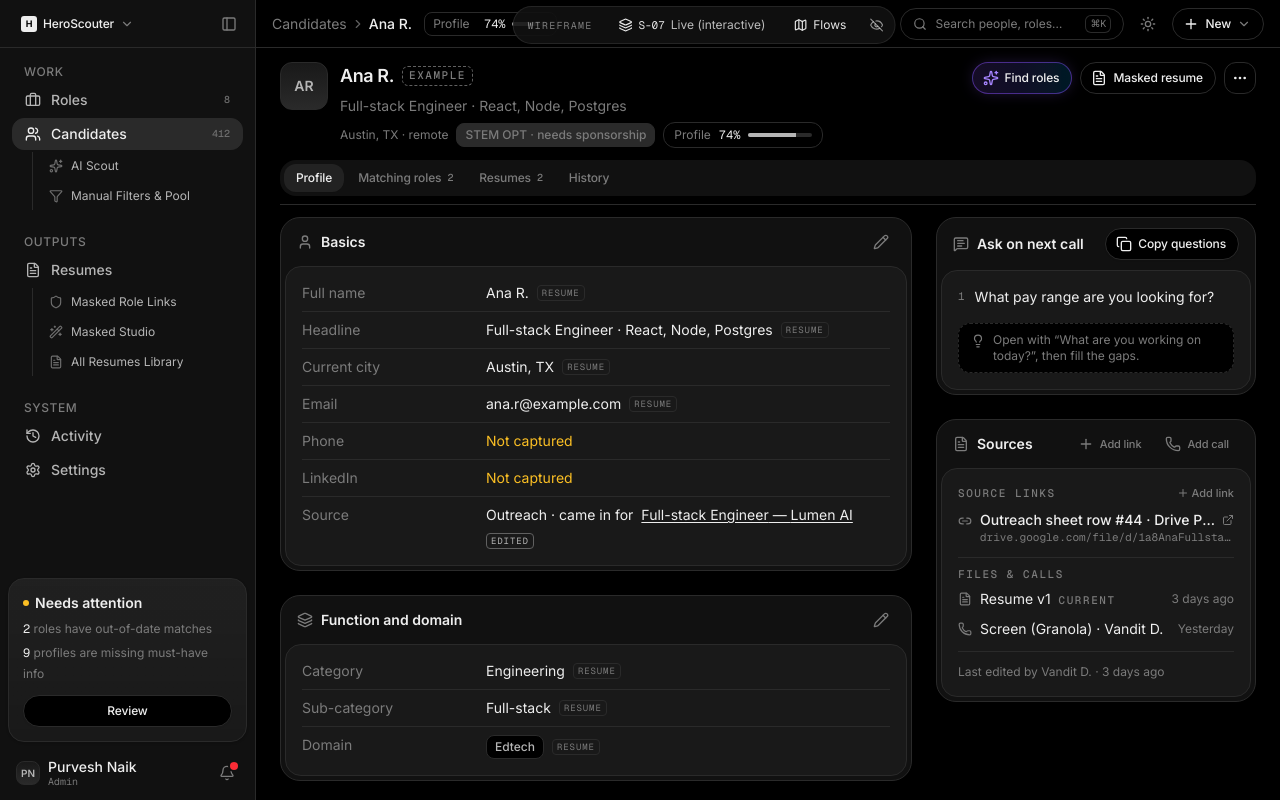
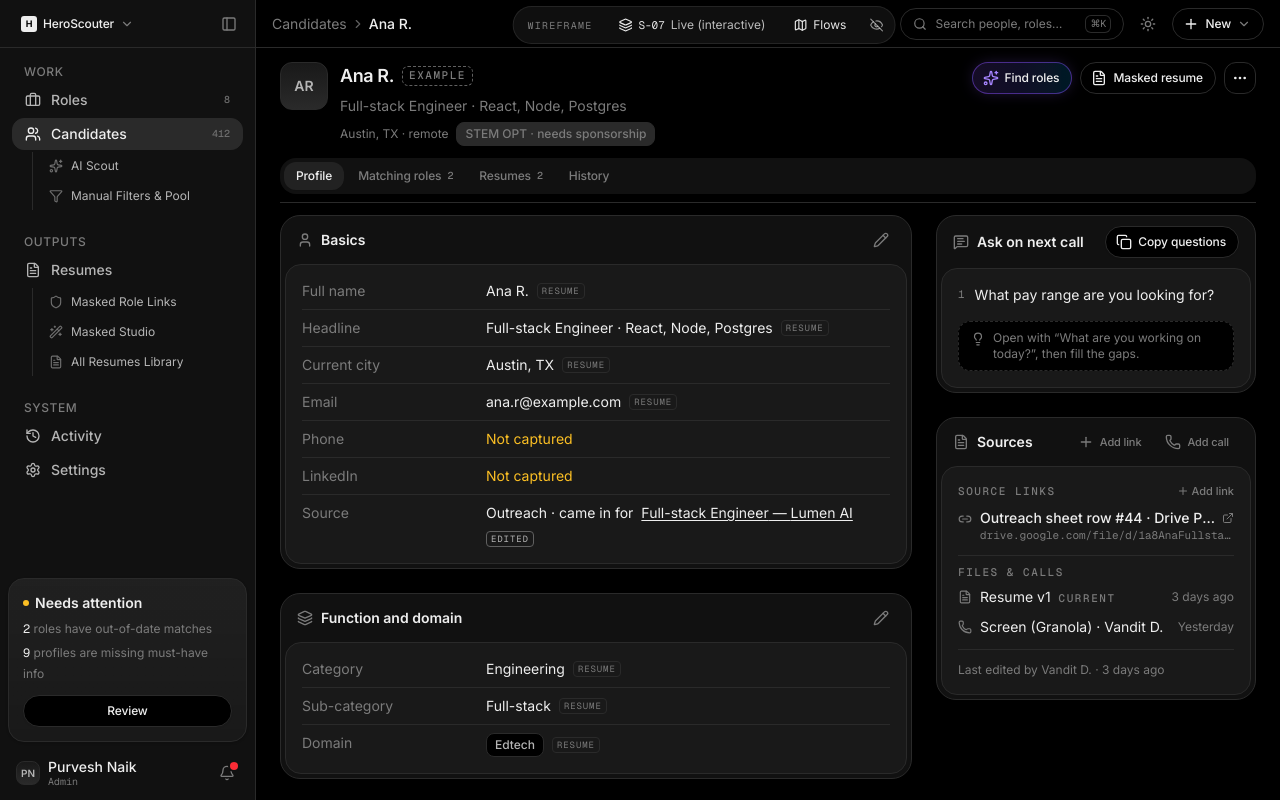
Before and after one commit to vanditdubeywork/HeroScouters, a React (Vite) app: page /#/candidates/ana in a window 1280 px wide. Built offline with nearby package versions, Linux system fonts and the light colour scheme.

Commit message:
Remove Profile completeness score pill from top bar and profile header

```diff
--- a/src/screens/CandidateProfile.tsx
+++ b/src/screens/CandidateProfile.tsx
@@ -464,13 +464,7 @@ function ProfileScreen({ stored }: { stored: Candidate }) {
   const outputsFor: ResumeOutput[] = app.outputs.filter(o => o.candidateId === c.id)
   const outputSel = useListSelection(outputsFor.map(o => o.id))
 
-  const pill = (
-    <span className="inline-flex h-6 items-center gap-2 rounded-md border border-border px-2">
-      <span className="text-xs text-muted-foreground">Profile</span>
-      <CompletenessMeter compact value={c.completeness} />
-    </span>
-  )
-  useTopBar([{ label: 'Candidates', to: '/candidates' }, { label: c.name }], pill, [c.completeness])
+  useTopBar([{ label: 'Candidates', to: '/candidates' }, { label: c.name }])
 
   /* ---------- Find roles stepper ---------- */
   const findSteps = ['Checking must-haves across 14 open roles', `Ranking roles for ${c.name}`]
@@ -600,7 +594,6 @@ function ProfileScreen({ stored }: { stored: Candidate }) {
             <div className="flex flex-wrap items-center gap-2 text-xs text-muted-foreground">
               <span>{c.city ?? <span className="text-[#b45309]">Location not captured</span>}{c.workModes && ` · ${c.workModes.join('/').toLowerCase()}`}</span>
               <WorkAuthChip w={c.workAuth} />
-              <CompletenessMeter value={c.completeness} onClick={flashAsk} />
             </div>
           </div>
         </div>
```
